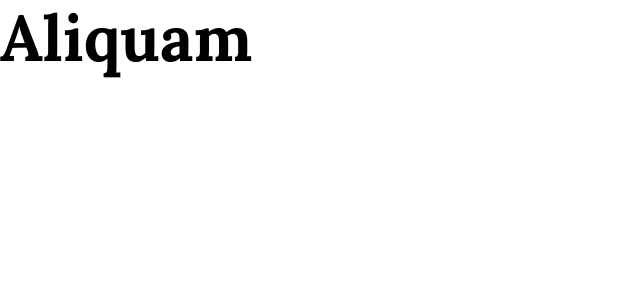
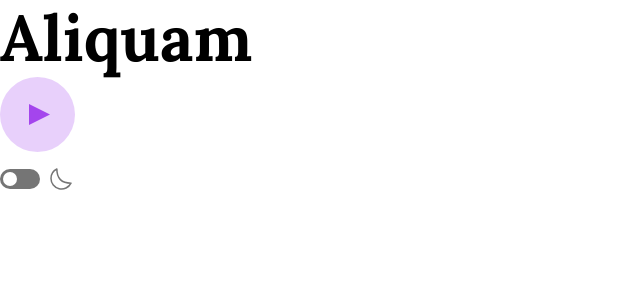
Before and after one commit to hasiciburak/dictionary-app, a React (Create React App) app: page / in a window 1280 px wide. Shown: the top 300 px of the page, without its empty margins (0-640 px from the left). Built offline with nearby package versions, Linux system fonts and the light colour scheme.

Commit message:
Switches and Component Styling

```diff
--- a/package.json
+++ b/package.json
@@ -4,13 +4,13 @@
   "private": true,
   "dependencies": {
     "@babel/plugin-proposal-private-property-in-object": "^7.21.11",
-    "@headlessui/react": "^1.7.17",
     "@testing-library/jest-dom": "^5.17.0",
     "@testing-library/react": "^13.4.0",
     "@testing-library/user-event": "^13.5.0",
     "react": "^18.2.0",
     "react-dom": "^18.2.0",
     "react-scripts": "5.0.1",
+    "react-switch": "^7.0.0",
     "sass": "^1.66.1",
     "web-vitals": "^2.1.4"
   },
--- a/src/App.js
+++ b/src/App.js
@@ -1,9 +1,24 @@
+import { useEffect, useState } from 'react'
 import './App.scss'
+import Play from './components/icons/Play'
+import ModeSwitch from './components/shared/ModeSwitch'
 
 function App() {
+  const [mode, setMode] = useState()
+
+  useEffect(() => {
+    window.matchMedia('(prefers-color-scheme: dark)').addEventListener('change', (event) => {
+      const colorScheme = event.matches ? 'dark' : 'light'
+      console.log(colorScheme) // "dark" or "light"
+      setMode(colorScheme)
+    })
+  }, [])
+
   return (
     <div className="App">
       <h1 className="font-lora font-bold">Aliquam</h1>
+      <Play />
+      <ModeSwitch mode={mode} />
     </div>
   )
 }
--- /dev/null
+++ b/src/components/icons/Moon/index.js
@@ -0,0 +1,16 @@
+import React from 'react'
+
+const Moon = ({ toggleSwitch }) => (
+  <svg className="moon" xmlns="http://www.w3.org/2000/svg" width="22" height="22" viewBox="0 0 22 22">
+    <path
+      className={`${toggleSwitch ? 'stroke-dark-orchid' : 'stroke-custom-gray'}`}
+      fill="none"
+      stroke-linecap="round"
+      stroke-linejoin="round"
+      stroke-width="1.5"
+      d="M1 10.449a10.544 10.544 0 0 0 19.993 4.686C11.544 15.135 6.858 10.448 6.858 1A10.545 10.545 0 0 0 1 10.449Z"
+    />
+  </svg>
+)
+
+export default Moon
--- /dev/null
+++ b/src/components/icons/Play/index.js
@@ -0,0 +1,14 @@
+import React from 'react'
+
+const Play = () => {
+  return (
+    <svg className="play-svg" xmlns="http://www.w3.org/2000/svg" width="75" height="75" viewBox="0 0 75 75">
+      <g fill="#A445ED" fill-rule="evenodd">
+        <circle cx="37.5" cy="37.5" r="37.5" opacity=".25" />
+        <path d="M29 27v21l21-10.5z" />
+      </g>
+    </svg>
+  )
+}
+
+export default Play
--- /dev/null
+++ b/src/components/layout/Header/index.js
@@ -0,0 +1,11 @@
+import React from 'react'
+import playButton from '../../icons/icon-play.svg'
+const Header = () => {
+  return (
+    <div>
+      <img src="" alt="Play Button" />
+    </div>
+  )
+}
+
+export default Header
--- /dev/null
+++ b/src/components/layout/NoDefinition/index.js
@@ -0,0 +1,7 @@
+import React from 'react'
+
+const NoDefinition = () => {
+  return <div>NoDefinition</div>
+}
+
+export default NoDefinition
--- a/src/components/shared/ModeSwitch/index.js
+++ b/src/components/shared/ModeSwitch/index.js
@@ -1,7 +1,30 @@
-import React from 'react'
+import React, { useState } from 'react'
+import ReactSwitch from 'react-switch'
+import Moon from '../../icons/Moon'
 
-const ModeSwtich = () => {
-  return <div>ModeSwtich</div>
+const ModeSwitch = ({ mode }) => {
+  const [toggleSwtich, setToggleSwitch] = useState(false)
+  return (
+    <div
+      className="flex gap-[10px] items-center pt-4
+    "
+    >
+      <ReactSwitch
+        checked={toggleSwtich}
+        onChange={() => setToggleSwitch(!toggleSwtich)}
+        checkedIcon={false}
+        uncheckedIcon={false}
+        handleDiameter={14}
+        height={20}
+        width={40}
+        onColor={'#A445ED'}
+        offColor={'#757575'}
+        onHandleColor="#FFFFFF"
+        offHandleColor="#FFFFFF"
+      />
+      <Moon mode={mode} toggleSwitch={toggleSwtich} />
+    </div>
+  )
 }
 
-export default ModeSwtich
+export default ModeSwitch
--- a/src/components/shared/PlayButton/index.js
+++ /dev/null
@@ -1,7 +0,0 @@
-import React from 'react'
-
-const PlayButton = () => {
-  return <div>PlayButton</div>
-}
-
-export default PlayButton
--- a/src/index.scss
+++ b/src/index.scss
@@ -5,6 +5,10 @@
 @import url('https://fonts.googleapis.com/css2?family=Inconsolata:wght@200;300;400;500;600;700;800;900&family=Inter:wght@100;200;300;400;500;600;700;800;900&family=Lora:ital,wght@0,400;0,500;0,600;0,700;1,400;1,500;1,600;1,700&display=swap');
 
 @layer components {
+  // Header, body text definitions
+  body {
+    @apply dark:bg-custom-black dark:text-white;
+  }
   .heading-l,
   h1 {
     @apply text-[4rem] leading-[4.813rem];
@@ -25,4 +29,14 @@
   small {
     @apply text-[0.875rem] font-[1.063rem];
   }
+  // Icon Styling
+  .play-svg {
+    @apply cursor-pointer;
+    &:is(:hover) circle {
+      @apply opacity-100;
+    }
+    &:is(:hover) path {
+      @apply fill-white;
+    }
+  }
 }
```
Also changed, not shown: src/components/layout/MeaningArea/index.js (added), 1 other file (tests, documents, lock files or other folders).
